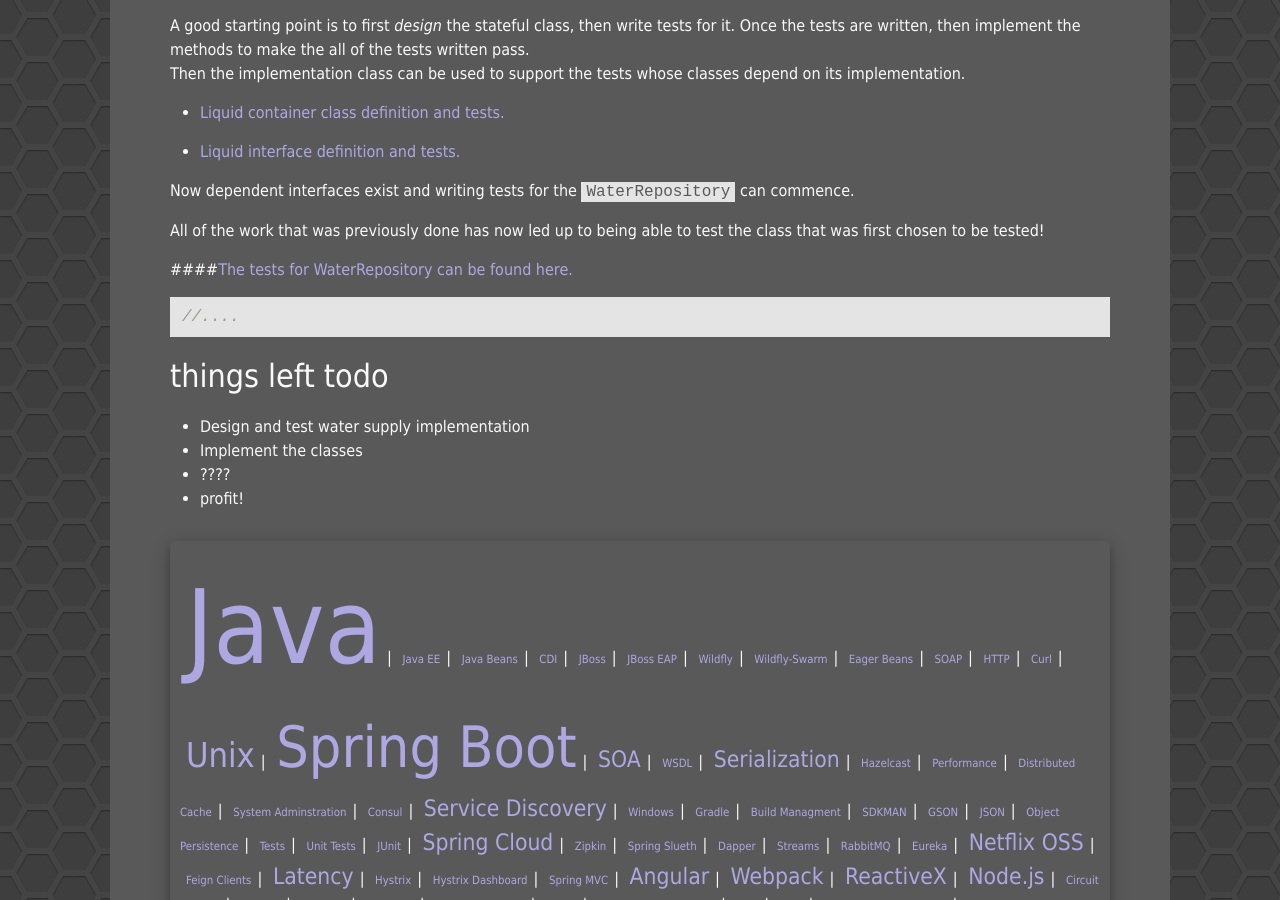
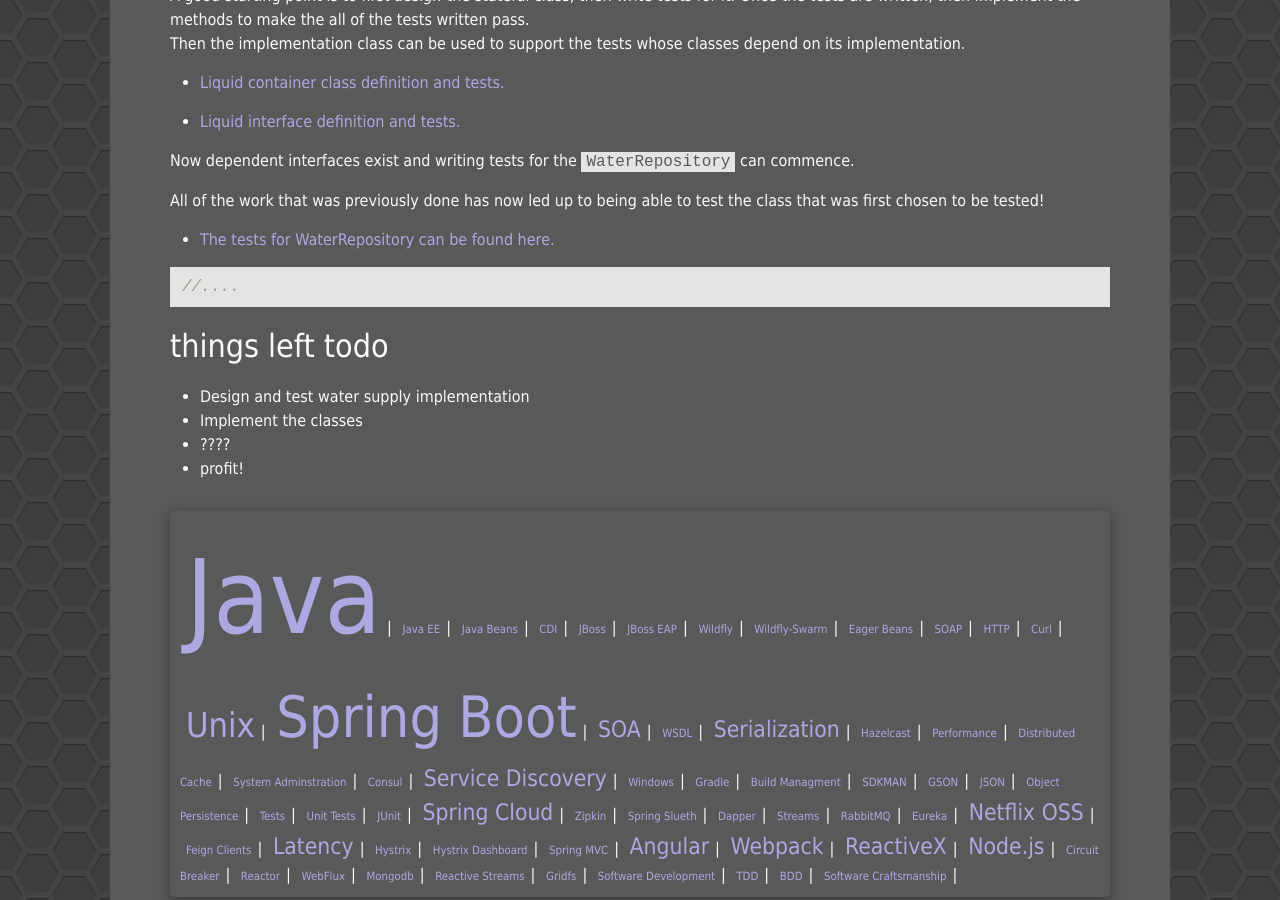
Before and after one commit to Unthrottled/blog, a Jekyll site: the page built from _posts/2017-12-29-Hydration-Driven-Devolpment.md, in a window 1280 px wide and 900 px high, scrolled down 3813 px. Built offline with Jekyll 4.4.1, drawn with Linux system fonts in a browser that asks for light colours.

Commit message:
Formatting!

```diff
--- a/_posts/2017-12-29-Hydration-Driven-Devolpment.md
+++ b/_posts/2017-12-29-Hydration-Driven-Devolpment.md
@@ -95,7 +95,7 @@
 
 ### Step One: Design and define interface(s) to solve a single responsibility.
 
-### [Here are first pass designed interfaces.]({{site.url}}/code/hdd/first_pass.html)
+- [Here are first pass designed interfaces.]({{site.url}}/code/hdd/first_pass.html)
 
 The hard part about TDD, or development in general, is finding a place to start!
 What is needed is a class that can satisfy the current requirement.
@@ -158,7 +158,7 @@
 
 Let us go back and revisit the first step of the process, which is _Design and Define Interfaces_.
 
-### [Here are the redesigned interfaces.]({{site.url}}/code/hdd/second_pass.html)
+- [Here are the redesigned interfaces.]({{site.url}}/code/hdd/second_pass.html)
 
 #### Actually writing tests!
 
@@ -181,7 +181,7 @@
 
 All of the work that was previously done has now led up to being able to test the class that was first chosen to be tested!
 
-####[The tests for WaterRepository can be found here.]({{site.url}}/code/hdd/WaterRepository_Test.html)
+- [The tests for WaterRepository can be found here.]({{site.url}}/code/hdd/WaterRepository_Test.html)
 
 {% highlight java %}
 //....
```
